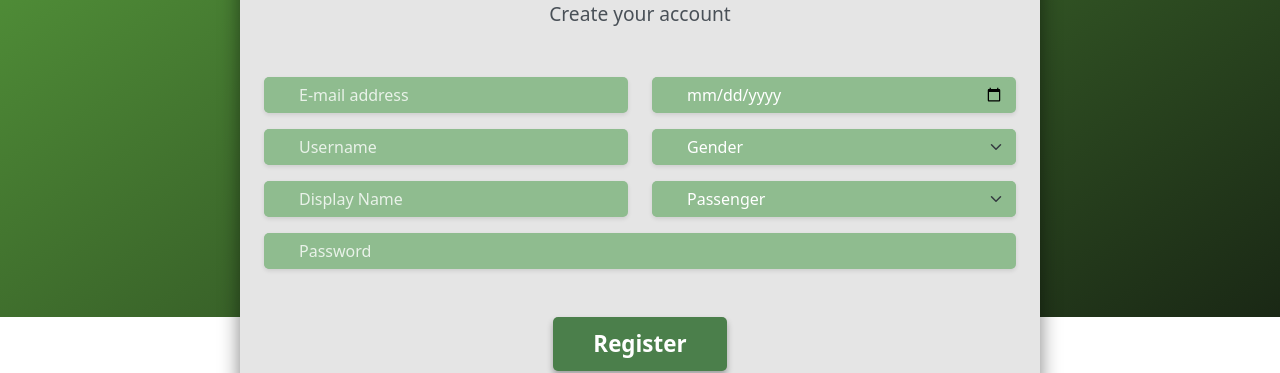
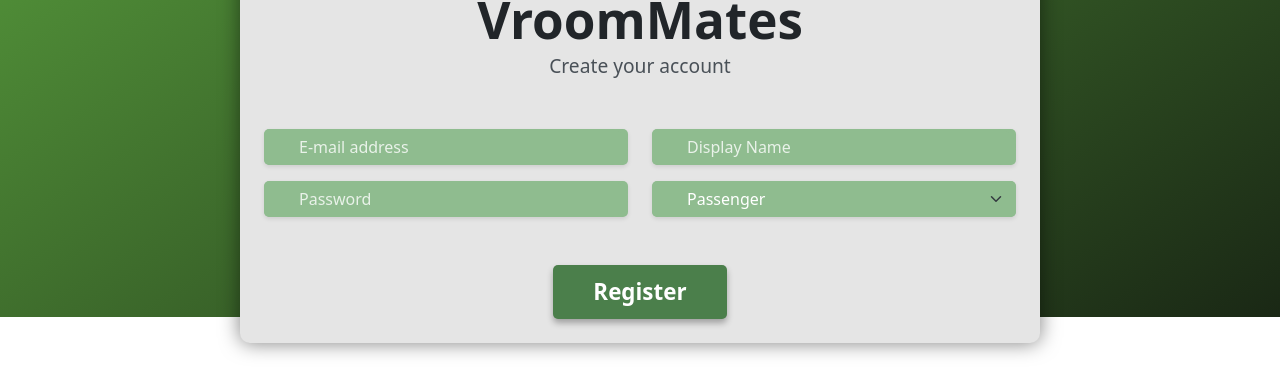
Before and after one commit to szatms/VroomMates, a React (Vite) app in the folder frontend/: page /register in a window 1280 px wide. Shown: the part 483-856 px from the top of the page. Built offline with nearby package versions, Linux system fonts and the light colour scheme.

Commit message:
Troubleshooting frontend-backend

```diff
--- a/frontend/src/pages/Registration.jsx
+++ b/frontend/src/pages/Registration.jsx
@@ -7,13 +7,9 @@ import { request } from '../utils/api';
 export default function Registration() {
     const [formData, setFormData] = useState({
         email: "",
-        username: "",
         displayName: "",
         password: "",
         role: "passenger",
-        // dateOfBirth, gender: A backend UserCreateDTO jelenleg nem kezeli ezeket, így csak a UI-on maradnak, vagy bővíteni kell a backendet.
-        dateOfBirth: "",
-        gender: ""
     });
     const [message, setMessage] = useState("");
     const navigate = useNavigate();
@@ -28,7 +24,6 @@ export default function Registration() {
 
         const payload = {
             email: formData.email,
-            userName: formData.username,
             displayName: formData.displayName,
             password: formData.password,
             driver: formData.role === "driver",
@@ -49,6 +44,7 @@ export default function Registration() {
             <Navbar />
             <div className="registration-page-container d-flex flex-column align-items-center justify-content-center min-vh-100">
                 <div className="registration-box p-4">
+                    {/* --- FEJLÉC --- */}
                     <div className="text-center mb-5">
                         <div className="logo-container mx-auto mb-3">
                             <img src="/images/vroommates-logo.png" alt="VroomMates Logo" className="vroommates-logo"/>
@@ -58,59 +54,65 @@ export default function Registration() {
                     </div>
 
                     <form onSubmit={handleSubmit}>
-                        {/* 1. sor: Email és Születési dátum */}
+
+                        {/* 1. SOR: Email és Display Name */}
                         <div className="row mb-3">
                             <div className="col-md-6 mb-3 mb-md-0">
                                 <div className="input-group registration-input-group">
                                     <span className="input-group-text"><i className="fas fa-envelope"></i></span>
-                                    <input type="email" name="email" className="form-control" placeholder="E-mail address"
-                                           value={formData.email} onChange={handleChange} required />
+                                    <input
+                                        type="email"
+                                        name="email"
+                                        className="form-control"
+                                        placeholder="E-mail address"
+                                        value={formData.email}
+                                        onChange={handleChange}
+                                        required
+                                    />
                                 </div>
                             </div>
                             <div className="col-md-6">
                                 <div className="input-group registration-input-group">
-                                    <span className="input-group-text"><i className="fas fa-calendar-alt"></i></span>
-                                    <input type="date" name="dateOfBirth" className="form-control"
-                                           value={formData.dateOfBirth} onChange={handleChange} />
+                                    <span className="input-group-text"><i className="fas fa-id-card"></i></span>
+                                    <input
+                                        type="text"
+                                        name="displayName"
+                                        className="form-control"
+                                        placeholder="Display Name"
+                                        value={formData.displayName}
+                                        onChange={handleChange}
+                                        required
+                                    />
                                 </div>
                             </div>
                         </div>
 
-                        {/* 2. sor: Username és Gender */}
-                        <div className="row mb-3">
+                        {/* 2. SOR: Jelszó és Szerepkör (Role) */}
+                        <div className="row mb-5">
                             <div className="col-md-6 mb-3 mb-md-0">
                                 <div className="input-group registration-input-group">
-                                    <span className="input-group-text"><i className="fas fa-user"></i></span>
-                                    <input type="text" name="username" className="form-control" placeholder="Username"
-                                           value={formData.username} onChange={handleChange} required />
-                                </div>
-                            </div>
-                            <div className="col-md-6">
-                                <div className="input-group registration-input-group">
-                                    <span className="input-group-text"><i className="fas fa-venus-mars"></i></span>
-                                    <select name="gender" className="form-select" value={formData.gender} onChange={handleChange}>
-                                        <option value="" disabled>Gender</option>
-                                        <option value="male">Male</option>
-                                        <option value="female">Female</option>
-                                        <option value="other">Other</option>
-                                    </select>
-                                </div>
-                            </div>
-                        </div>
-
-                        {/* 3. sor: Display Name (ÚJ) és Role */}
-                        <div className="row mb-3">
-                             <div className="col-md-6 mb-3 mb-md-0">
-                                <div className="input-group registration-input-group">
-                                    <span className="input-group-text"><i className="fas fa-id-card"></i></span>
-                                    <input type="text" name="displayName" className="form-control" placeholder="Display Name"
-                                           value={formData.displayName} onChange={handleChange} required />
+                                    <span className="input-group-text"><i className="fas fa-lock"></i></span>
+                                    <input
+                                        type="password"
+                                        name="password"
+                                        className="form-control"
+                                        placeholder="Password"
+                                        value={formData.password}
+                                        onChange={handleChange}
+                                        required
+                                    />
                                 </div>
                             </div>
                             <div className="col-md-6">
                                 <div className="input-group registration-input-group">
                                     <span className="input-group-text"><i className="fas fa-car-side"></i></span>
-                                    <select name="role" className="form-select" value={formData.role} onChange={handleChange} required>
+                                    <select
+                                        name="role"
+                                        className="form-select"
+                                        value={formData.role}
+                                        onChange={handleChange}
+                                        required
+                                    >
                                         <option value="passenger">Passenger</option>
                                         <option value="driver">Driver</option>
                                     </select>
@@ -118,17 +120,7 @@ export default function Registration() {
                             </div>
                         </div>
 
-                        {/* 4. sor: Jelszó */}
-                        <div className="row mb-5">
-                            <div className="col-12">
-                                <div className="input-group registration-input-group">
-                                    <span className="input-group-text"><i className="fas fa-lock"></i></span>
-                                    <input type="password" name="password" className="form-control" placeholder="Password"
-                                           value={formData.password} onChange={handleChange} required />
-                                </div>
-                            </div>
-                        </div>
-
+                        {/* GOMB */}
                         <div className="text-center">
                             <button type="submit" className="btn register-btn">Register</button>
                         </div>
```
